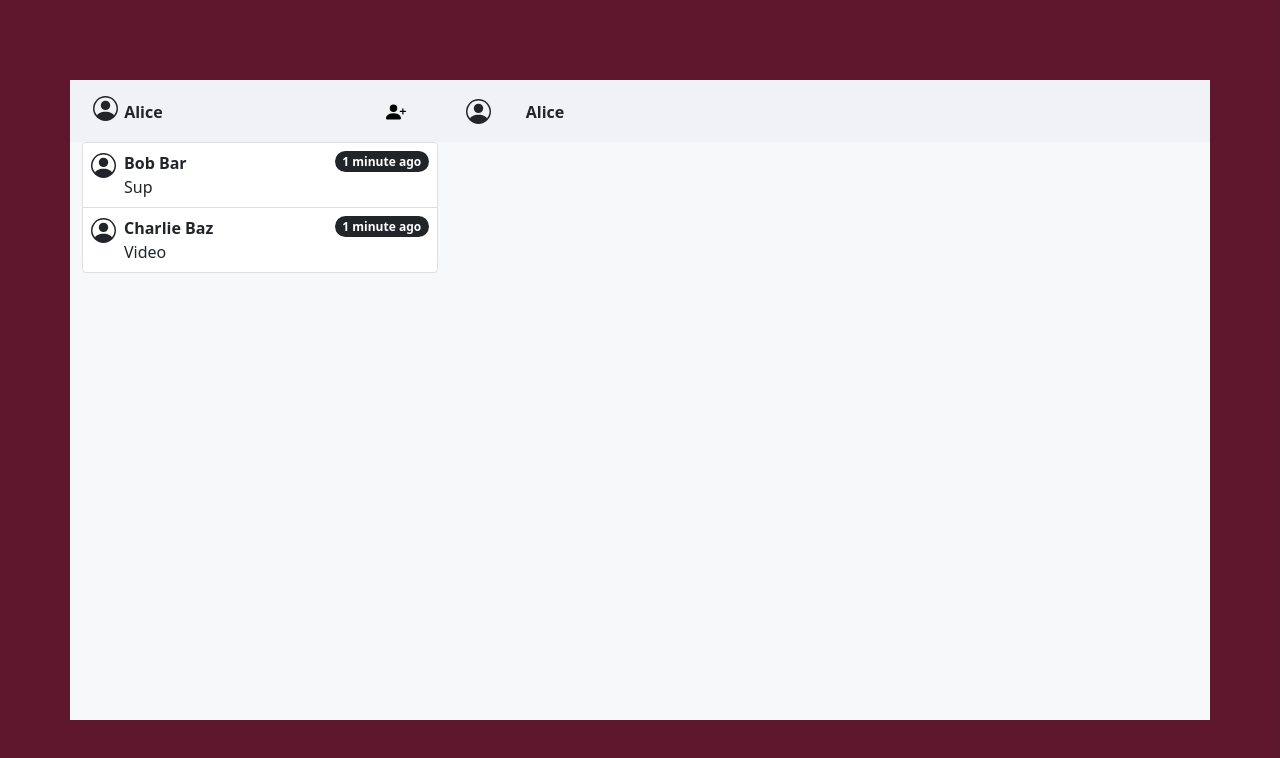
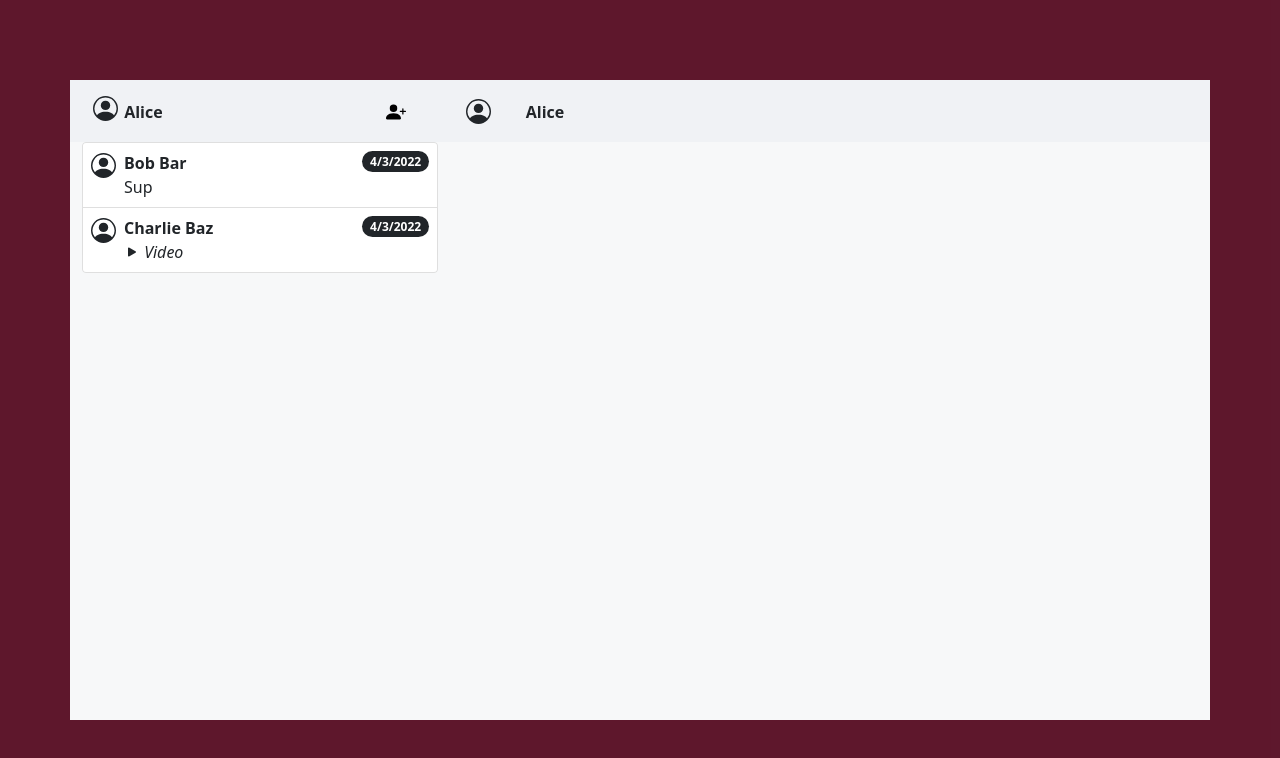
Before and after one commit to roeige/Chat4You, a React (Create React App) app: page / in a window 1280 px wide. Shown: the top 758 px of the page. Built offline with nearby package versions, Linux system fonts and the light colour scheme.

Commit message:
video thumbnail + date + dynamic contacts list by last message

```diff
--- a/src/components/message_components/BottomPanel/MainUploadButton.js
+++ b/src/components/message_components/BottomPanel/MainUploadButton.js
@@ -10,6 +10,7 @@ import ChooseFile from './UploadModals/ChooseFile';
 import LocationUpload from './UploadModals/LocationUpload';
 import { useState } from 'react';
 import { messages } from '../BubbleMessage/chat_data';
+import { getLastMessage } from '../BubbleMessage/chat_data';
 
 const MainUploadButton = props => {
 
@@ -39,17 +40,18 @@ const MainUploadButton = props => {
 
     const createMessage = () => {
         {/**It will create a message according to the data it gets from upload choice */ }
-        const date = new Date;
-        const time = date.getHours() + ":" + date.getMinutes();
-        const newMessage = { type: fileType, from: "me", time, content: URL.createObjectURL(selectedFile) };
+        const date = new Date();
+        const newMessage = { type: fileType, from: "me", date, content: URL.createObjectURL(selectedFile) };
 
         console.log(props.contactsChats[0],props.contactsChats[1],props.index)
         const newMessagesData = [...props.contactsChats[props.index].messagesData, newMessage];
-        const newContact = {...props.contactsChats[props.index],messagesData : newMessagesData};
+        let newContact = {...props.contactsChats[props.index],messagesData : newMessagesData};
+        newContact = {...newContact,getLastMessage};
         let contactsChatsCopy = [...props.contactsChats];
         contactsChatsCopy.splice(props.index,1);
         console.log(contactsChatsCopy)
         contactsChatsCopy.push(newContact);
+        console.log(contactsChatsCopy)
         props.setContactsChats(contactsChatsCopy)
         props.setActiveContactIndex(contactsChatsCopy.length-1)
         {/**for now we support only in 3 type of messages from special share option. */ }
--- a/src/components/message_components/BottomPanel/UploadModals/RecordModal.js
+++ b/src/components/message_components/BottomPanel/UploadModals/RecordModal.js
@@ -28,9 +28,9 @@ const RecordModal = (props) => {
         chunks.push(e.data);
         if (recorder.state === "inactive") {
           const blob = new Blob(chunks, { type: "audio/webm" });
-          console.log(blob);
           props.setFileType("voice");
           props.changeHandler(blob);
+          stream.getTracks().forEach(t => t.stop());
         }
       };
       recorder.start(1000);
--- a/src/components/message_components/BubbleMessage/VideoMessage.js
+++ b/src/components/message_components/BubbleMessage/VideoMessage.js
@@ -1,6 +1,7 @@
 import "../SingleMessage.css";
 import React, { useState } from "react";
 import { Button, Modal } from "react-bootstrap";
+import './VideoMessage.css'
 
 const VideoMessage = (props) => {
   const [show, setShow] = useState(false);
@@ -11,7 +12,9 @@ const VideoMessage = (props) => {
     <React.Fragment>
       <div class={"chat-" + props.from}>
         <div class={"image bubble " + props.from}>
-          <Button variant="light"><video src={props.video} class="img-fluid rounded " onClick={handleShow} /></Button>
+          <Button variant="light"  onClick={handleShow}><svg xmlns="http://www.w3.org/2000/svg" width="170" height="100" fill="currentColor" class="bi bi-play vid-fluid" viewBox="0 0 16 16">
+          <path d="M10.804 8 5 4.633v6.734L10.804 8zm.792-.696a.802.802 0 0 1 0 1.392l-6.363 3.692C4.713 12.69 4 12.345 4 11.692V4.308c0-.653.713-.998 1.233-.696l6.363 3.692z"/>
+        </svg></Button>
           <div className="time">{props.time}</div>
         </div>
       </div>
--- a/src/components/message_components/BubbleMessage/chat_data.js
+++ b/src/components/message_components/BubbleMessage/chat_data.js
@@ -1,10 +1,9 @@
-import waterfall from '../../../videos/waterfall.mp4'
-import audio from '../../../audio/audio.mp3'
-import france1 from '../../../pictures/france1.jpg'
-
+import waterfall from "../../../videos/waterfall.mp4";
+import audio from "../../../audio/audio.mp3";
+import france1 from "../../../pictures/france1.jpg";
+import { Fragment } from "react";
 
 export const messages = [
-
   { type: "text", from: "you", time: "10:00", content: "Hello" },
   { type: "text", from: "me", time: "10:01", content: "Hello" },
   { type: "text", from: "me", time: "10:02", content: "Hellodsadasdasdas" },
@@ -30,44 +29,130 @@ export const messages = [
   </svg>
 );
 
-  export const getLastMessage = data => {
-    if(data.length === 0) return "";
-    const lastMessage = data[data.length-1];
-    if(lastMessage.type === "image") return "Photo";
-    if(lastMessage.type === "voice") return "Audio";
-    if(lastMessage.type === "video") return "Video";
-    if(lastMessage.type === "text") return lastMessage.content;
+export const getLastMessage = (data) => {
+  if (data.length === 0) return "";
+  const lastMessage = data[data.length - 1];
+  if (lastMessage.type === "image")
+    return (
+      <Fragment>
+        <i class="bi bi-image"> Photo</i>
+      </Fragment>
+    );
+  if (lastMessage.type === "voice")
+    return (
+      <Fragment>
+        <i class="bi bi-mic-fill"> Voice</i>
+      </Fragment>
+    );
+  if (lastMessage.type === "video")
+    return (
+      <Fragment>
+        <i class="bi bi-play-fill"> Video</i>
+      </Fragment>
+    );
+  if (lastMessage.type === "text") return lastMessage.content;
+};
+
+export const getTimeAgo = (data) => {
+  if (data.length === 0) return "";
+  const date = data[data.length - 1].date;
+  const now = Math.round(new Date().getTime() / 1000);
+  const dateUTC = Math.round(date.getTime() / 1000);
+  let diff = now - dateUTC;
+  const day = Math.round(diff / (24 * 3600));
+
+  diff = Math.round(diff % (24 * 3600));
+  const hour = Math.round(diff / 3600);
+
+  diff = Math.round(diff % 3600);
+  const minutes = Math.round(diff / 60);
+
+  diff = Math.round(diff % 60);
+  if (day && day > 1 && day < 7) return day + " days ago";
+  if (day && day > 1 && day >= 7) {
+    const month = date.getUTCMonth() + 1; //months from 1-12
+    const day = date.getUTCDate();
+    const year = date.getUTCFullYear();
+
+    return day + "/" + month + "/" + year;
+  }
+  if (day === 1) return day + " day ago";
+  if (hour && hour > 1) return hour + " hours ago";
+  if (hour === 1) return hour + " hour ago";
+  if(minutes && minutes>1) return minutes + " minutes ago"
+  if(minutes===1) return minutes + " minute ago";
+  return "now";
+};
+
+export const dateToTime = date =>{
+  return date.getHours() + ":" + date.getMinutes();
 };
 
 export const contacts = [
   {
     name: "Charlie Baz",
-      messagesData : [
-        { type: "text", from: "you", time: "10:00", content: "Hello" },
-    { type: "text", from: "me", time: "10:01", content: "Hello" },
-    { type: "text", from: "me", time: "10:02", content: "Hellodsadasdasdas" },
-    { type: "image", from: "you", time: "10:03", content: france1 },
-    { type: "voice", from: "you", time: "10:04", content: audio },
-    { type: "video", from: "you", time: "10:05", content: waterfall },
+    messagesData: [
+      {
+        type: "text",
+        from: "you",
+        date: new Date(2022, 2, 4, 5, 50),
+        content: "Hello",
+      },
+      {
+        type: "text",
+        from: "me",
+        date: new Date(2022, 2, 4, 5, 50),
+        content: "Hello",
+      },
+      {
+        type: "text",
+        from: "me",
+        date: new Date(2022, 2, 4, 5, 50),
+        content: "Hellodsadasdasdas",
+      },
+      {
+        type: "image",
+        from: "you",
+        date: new Date(2022, 2, 4, 5, 50),
+        content: france1,
+      },
+      {
+        type: "voice",
+        from: "you",
+        date: new Date(2022, 2, 4, 5, 50),
+        content: audio,
+      },
+      {
+        type: "video",
+        from: "you",
+        date: new Date(2022, 2, 4, 5, 50),
+        content: waterfall,
+      },
     ],
-      get lastMessage() {return getLastMessage(this.messagesData)},
-      timeAgo: 1,
     picture: defaultPicture,
   },
   {
     name: "Bob Bar",
-      messagesData : [
-        { type: "text", from: "you", time: "10:00", content: "Bye" },
-    { type: "text", from: "me", time: "10:01", content: "Hi" },
-    { type: "text", from: "me", time: "10:02", content: "Sup" },
-
+    messagesData: [
+      {
+        type: "text",
+        from: "you",
+        date: new Date(2022, 2, 4, 5, 50),
+        content: "Bye",
+      },
+      {
+        type: "text",
+        from: "me",
+        date: new Date(2022, 2, 4, 5, 50),
+        content: "Hi",
+      },
+      {
+        type: "text",
+        from: "me",
+        date: new Date(2022, 2, 4, 5, 50),
+        content: "Sup",
+      },
     ],
-      get lastMessage() {return getLastMessage(this.messagesData)},
-      timeAgo: 1,
     picture: defaultPicture,
   },
-
-
-
-
 ];
--- a/src/components/message_components/Chat.js
+++ b/src/components/message_components/Chat.js
@@ -12,26 +12,25 @@ import {
   contacts,
   defaultPicture,
   getLastMessage,
+  getTimeAgo,
 } from "./BubbleMessage/chat_data";
 import { useEffect } from "react";
 
 const Chat = (props) => {
+  console.log("Refreshed");
   const [messagesData, setMessagesData] = useState([]);
   const [contactsChats, setContactsChats] = useState(contacts);
   const [activeContactIndex, setActiveContactIndex] = useState(null);
-  const showContactChat = (activeContactIndex===null) ? false : true
+  const showContactChat = activeContactIndex === null ? false : true;
 
   useEffect(() => {
-    console.log(contactsChats[activeContactIndex])
+    console.log(contactsChats);
     if (activeContactIndex != null) {
-      setMessagesData(
-        contactsChats[activeContactIndex].messagesData
-      );
+      setMessagesData(contactsChats[activeContactIndex].messagesData);
     }
-  }, [activeContactIndex,contactsChats]);
+  }, [activeContactIndex, contactsChats]);
 
   const handleAddingContact = (contactName) => {
-    console.log(contactName);
     const newContact = {
       name: contactName,
       messagesData: [],
@@ -42,8 +41,17 @@ const Chat = (props) => {
       picture: defaultPicture,
     };
     setContactsChats([...contactsChats, newContact]);
-    setActiveContactIndex(contactsChats.length)
+    setActiveContactIndex(contactsChats.length);
   };
+
+  //refresh contactsChats (right side) every 1 minute
+  const [fakeCurrentDate, setFakeCurrentDate] = useState(new Date()); // default value can be anything you want
+
+  useEffect(() => {
+    setTimeout(() => {
+      setFakeCurrentDate(new Date());
+    }, 60000);
+  }, [fakeCurrentDate]);
 
   return (
     <Fragment>
@@ -68,14 +76,15 @@ const Chat = (props) => {
                   .slice(0)
                   .reverse()
                   .map((chat, index) => {
+                    console.log("Checking this dates mate");
                     return (
                       <ContactList
                         name={chat.name}
-                        lastMessage={chat.lastMessage}
-                        timeAgo={chat.timeAgo}
+                        lastMessage={getLastMessage(chat.messagesData)}
+                        timeAgo={getTimeAgo(chat.messagesData)}
                         picture={chat.picture}
                         key={index}
-                        id = {contactsChats.length-1-index}
+                        id={contactsChats.length - 1 - index}
                         activeContactIndex={activeContactIndex}
                         setActiveContactIndex={setActiveContactIndex}
                       />
@@ -85,17 +94,21 @@ const Chat = (props) => {
             </div>
           </Col>
           <Col xs={8} className="container-relative">
-            {showContactChat && <Fragment><MessagesBox messagesData={messagesData} />
+            {showContactChat && (
+              <Fragment>
+                <MessagesBox messagesData={messagesData} />
                 <Row>
                   <MessageSender
                     messagesData={messagesData}
                     setMessagesData={setMessagesData}
-                contactsChats = {contactsChats}
-                setContactsChats = {setContactsChats}
-                index = {activeContactIndex}
+                    contactsChats={contactsChats}
+                    setContactsChats={setContactsChats}
+                    index={activeContactIndex}
                     setActiveContactIndex={setActiveContactIndex}
                   />
-            </Row></Fragment>}
+                </Row>
+              </Fragment>
+            )}
           </Col>
         </Row>
       </div>
--- a/src/components/message_components/ContactList.js
+++ b/src/components/message_components/ContactList.js
@@ -12,6 +12,8 @@ const ContactList = (props) => {
   const clickHandler = () => {
     props.setActiveContactIndex(props.id);
   };
+
+
 
   return (
     <li
@@ -28,7 +30,7 @@ const ContactList = (props) => {
       </div>
       <span className="badge bg-dark rounded-pill">
         {" "}
-        {props.timeAgo + " minute ago"}{" "}
+        {props.timeAgo}
       </span>
     </li>
   );
```
Also changed, not shown: src/components/message_components/BubbleMessage/MessagesBox.js (+8 -7 lines), src/components/message_components/BubbleMessage/VideoMessage.css (added, +8 -0 lines). Lines whose indentation alone changed are shown as unchanged.
